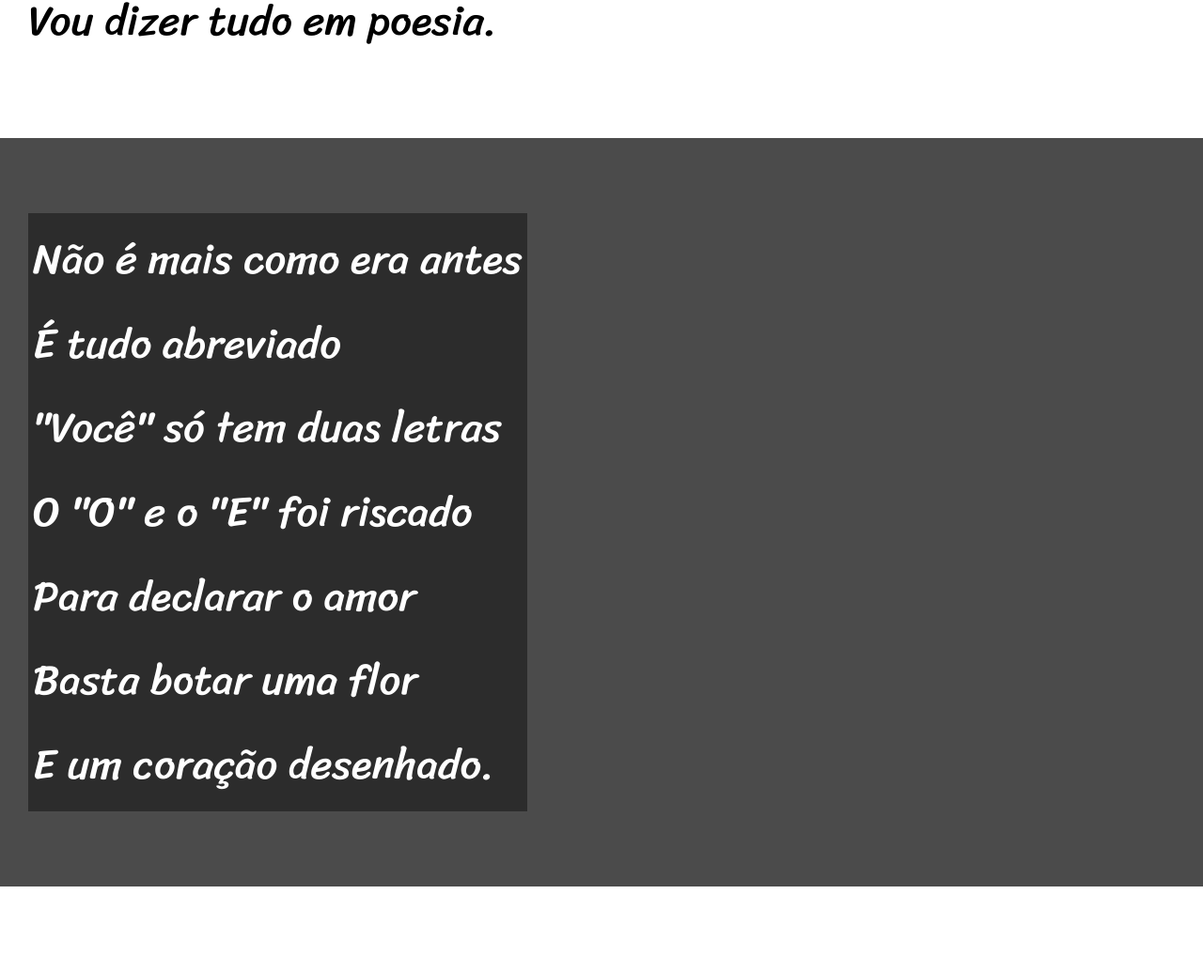
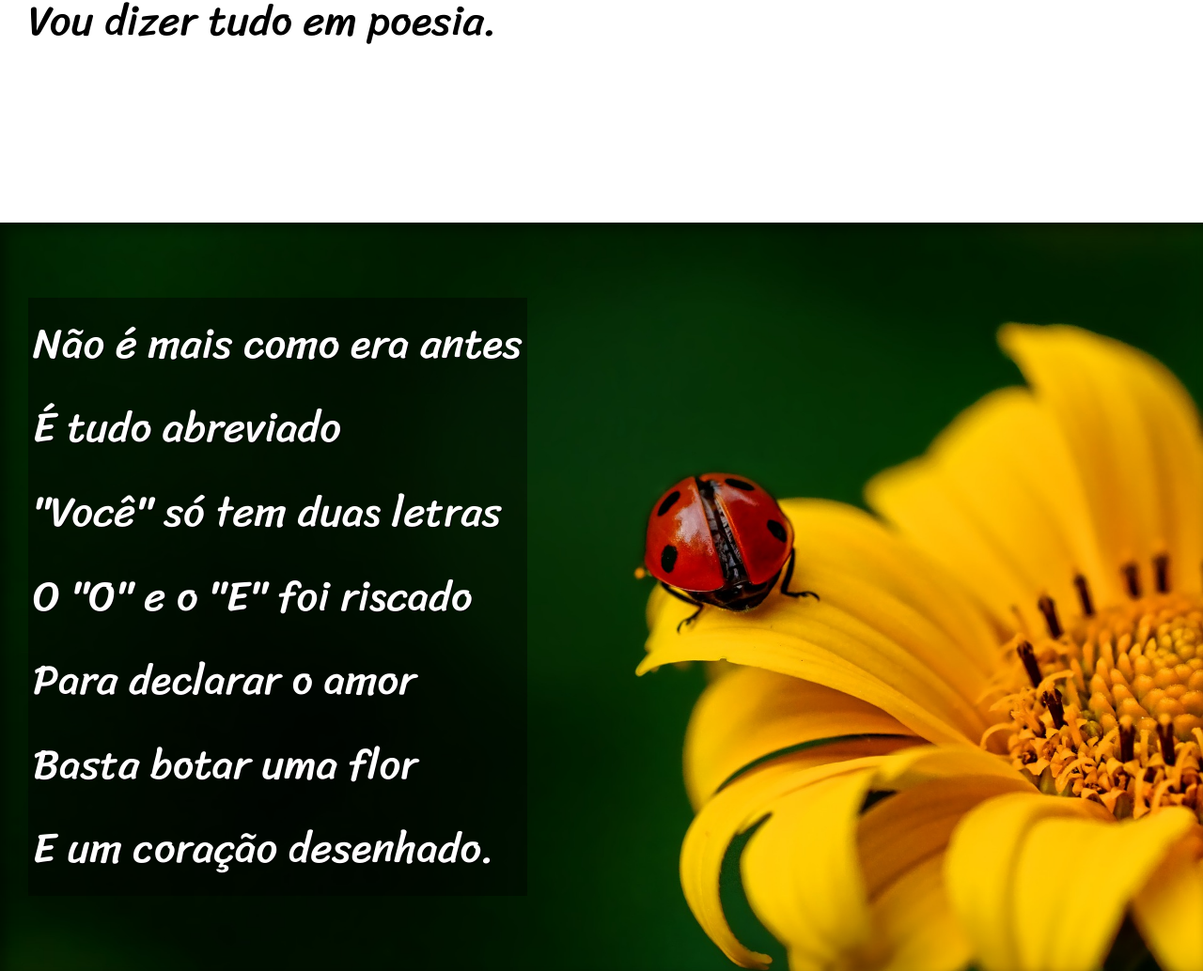
Before and after one commit to fiamafigueiredo/html-css, a plain HTML site: page Exercícios/desafio 12/index.html in a window 1280 px wide. Shown: the part 950-1984 px from the top of the page at 94% size. Drawn offline with Linux system fonts and the light colour scheme.

Commit message:
Finalizei o desafio 12

```diff
--- a/Exercícios/desafio 12/index.html
+++ b/Exercícios/desafio 12/index.html
@@ -26,7 +26,7 @@
         </p>
     </section>
 
-    <section class="imagem">
+    <section class="imagem" id="img01">
         <p>
             Não é mais como era antes <br>
             É tudo abreviado <br>
@@ -60,7 +60,7 @@
         </p>
     </section>
 
-    <section class="imagem">
+    <section class="imagem" id="img02">
         <p>
             Tenho saudade das cartas <br>
             Escritas com a própria mão <br>
--- a/Exercícios/desafio 12/style.css
+++ b/Exercícios/desafio 12/style.css
@@ -63,6 +63,11 @@ section {
 
 }
 
+section > p {
+    padding-bottom: 2em;
+
+}
+
 section.normal {
     background-color: white;
     color: black;
@@ -72,6 +77,9 @@ section.normal {
 section.imagem {
     background-color: rgba(0, 0, 0, 0.555);
     color: white;
+    box-shadow: inset 6px 6px 13px rgba(0, 0, 0, 0.438) ;
+    background-size: cover;
+    background-attachment: fixed;
 
 }
 
@@ -79,6 +87,21 @@ section.imagem > p {
     display: inline-block;
     padding: 5px;
     background-color: rgba(0, 0, 0, 0.418);
+    text-shadow: 1px 1px black;
+}
+
+section#img01 {
+    background-image: url('imagens/background001.jpg');
+    background-position: right center;
+
+
+
+}
+
+section#img02 {
+    background-image:url('imagens/background002.jpg');
+
+
 }
 
 footer {
```
